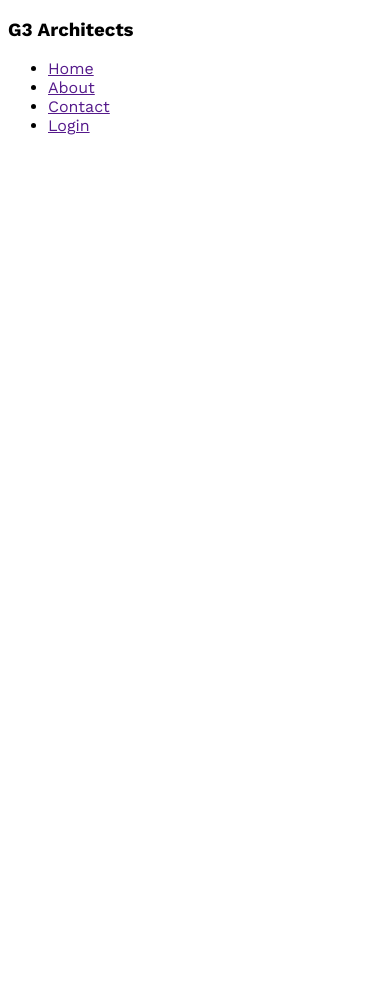
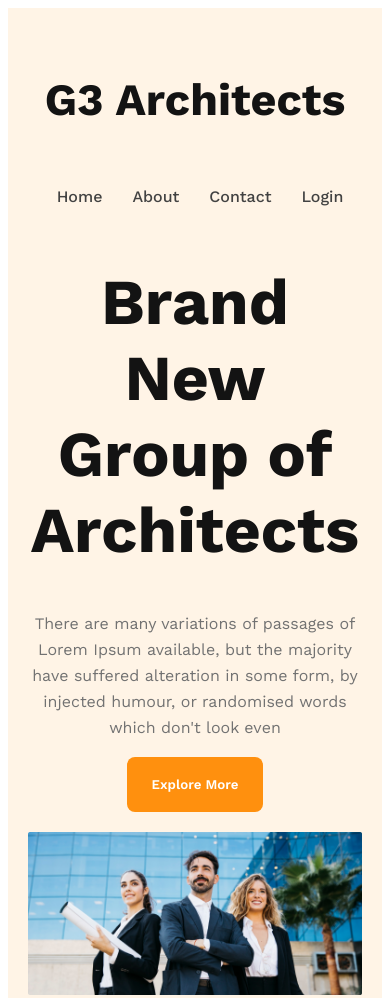
Before and after one commit to tanzidhasanmunna/g3-architects, a plain HTML site: page index.html in a window 390 px wide. Shown: the top 998 px of the page. Before the commit the page ends 844 px from the top, so only its background shows below. Drawn offline with nearby package versions, Linux system fonts and the light colour scheme.

Commit message:
header & responsive complete

```diff
--- a/Style/style.css
+++ b/Style/style.css
@@ -7,3 +7,96 @@
   font-optical-sizing: auto;
   font-style: normal;
 }
+/* Primary content */
+.primary-text {
+  line-height: 26px;
+  color: #727272;
+}
+.btn-primary {
+  border: 0;
+  border-radius: 8px;
+  background: #ff900e;
+  padding: 20px 25px;
+  color: white;
+  font-weight: 1.25rem;
+  font-weight: 600;
+  cursor: pointer;
+}
+/* Header Style */
+header {
+  background: rgba(255, 144, 14, 0.1);
+  padding: 63px 240px 45px 240px;
+}
+/* Navbar style */
+nav {
+  display: flex;
+  justify-content: space-between;
+  align-items: center;
+}
+nav > ul {
+  display: flex;
+}
+nav li {
+  list-style-type: none;
+  margin-right: 30px;
+  font-weight: 500;
+  font-size: 1rem;
+}
+.nav-title {
+  color: #131313;
+  font-size: 2.8rem;
+  font-weight: 700;
+}
+
+nav li a {
+  color: #424242;
+  text-decoration: none;
+}
+
+/* Banner style */
+.banner img{
+    margin-top: 20px;
+    width: 100%;
+}
+.banner-content {
+  max-width: 800px;
+  text-align: center;
+  margin: 0 auto;
+  line-height: auto;
+}
+.banner-title {
+  font-size: 4rem;
+  font-weight: 700;
+  color: #131313;
+  height: 130px;
+}
+.banner-description {
+  margin-top: 0px;
+}
+/* Responsive media queries*/
+/* Mobile Device */
+
+@media screen and (max-width: 567px) {
+    header{
+        padding: 20px;
+    }
+    nav{
+        flex-direction: column;
+    }
+    .banner-title {
+        height: auto;
+    }
+}
+/* Tablet or medium Device */
+
+@media screen and (min-width:567px) and (max-width:960px) {
+    header{
+        padding: 50px;
+    }
+    nav{
+        flex-direction: column;
+    }
+    .banner-title {
+        height: auto;
+    }
+}
--- a/index.html
+++ b/index.html
@@ -1,15 +1,15 @@
 <!DOCTYPE html>
 <html lang="en">
   <head>
-    <meta charset="UTF-8">
-    <meta name="viewport" content="width=device-width, initial-scale=1.0">
-    <link rel="stylesheet" href="Style/style.css">
+    <meta charset="UTF-8" />
+    <meta name="viewport" content="width=device-width, initial-scale=1.0" />
+    <link rel="stylesheet" href="Style/style.css" />
     <title>G3 Architects</title>
   </head>
   <body>
     <header>
       <nav>
-            <h3>G3 Architects</h3>
+        <h3 class="nav-title">G3 Architects</h3>
         <ul>
           <li><a href="">Home</a></li>
           <li><a href="">About</a></li>
@@ -17,12 +17,20 @@
           <li><a href="">Login</a></li>
         </ul>
       </nav>
+      <div class="banner">
+        <div class="banner-content">
+          <h1 class="banner-title">Brand New Group of Architects</h1>
+          <p class="banner-description primary-text">
+            There are many variations of passages of Lorem Ipsum available, but
+            the majority have suffered alteration in some form, by injected
+            humour, or randomised words which don't look even
+          </p>
+          <button class="btn-primary">Explore More</button>
+        </div>
+        <img src="images/banner.png" alt="" />
+      </div>
     </header>
-    <main>
-
-    </main>
-    <footer>
-
-    </footer>
+    <main></main>
+    <footer></footer>
   </body>
 </html>
```
Lines whose indentation alone changed are shown as unchanged.
